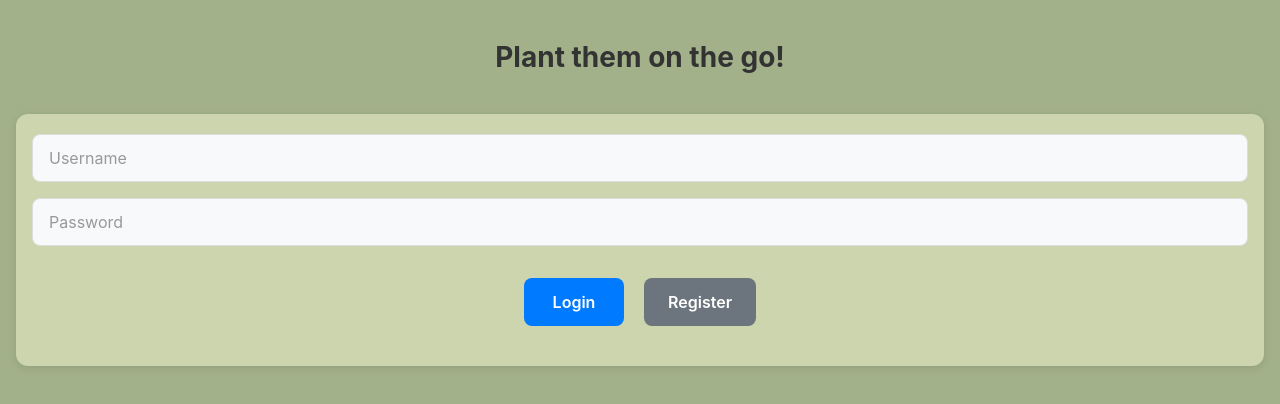
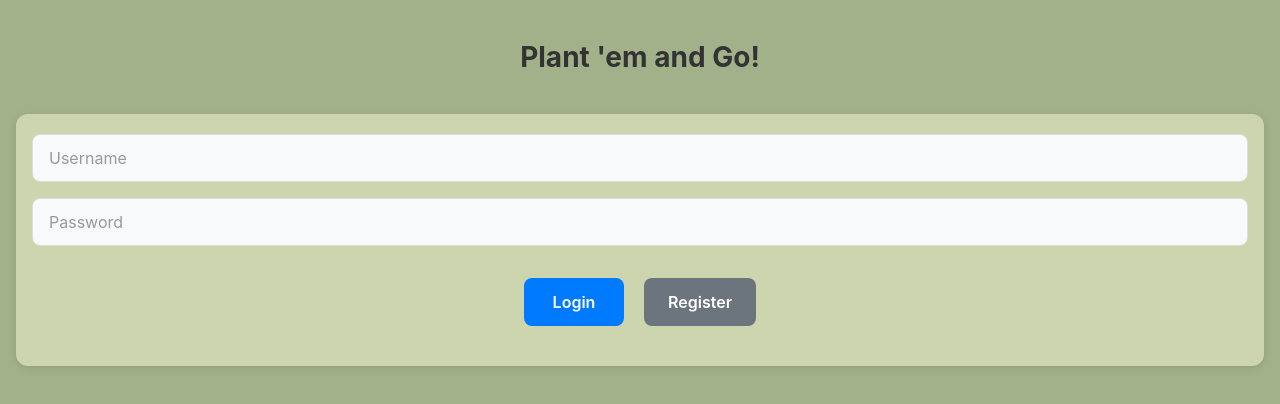
Before and after one commit to KNdud3/Plant-em-and-go, a website: page app/static/index.html in a window 1280 px wide. Drawn offline with Linux system fonts and the light colour scheme.

Commit message:
plant em and go

```diff
--- a/app/static/index.html
+++ b/app/static/index.html
@@ -18,7 +18,7 @@
 <a href="#about" onclick="loadPage('about')">About</a>
 <a href="#contact" onclick="loadPage('contact')">Contact</a> -->
 
-<h1>Plant them on the go!</h1>
+<h1>Plant 'em and Go!</h1>
 <!-- <a href="./templates/distance.html">Go to distance</a>
 <a href = "./templates/dummyMain.html"> Go to main</a> -->
 
```
Also changed, not shown: app/static/plantImages/Lavandula angustifolia.jpg (renamed from app/static/plantImages/Lavandula angustifolia.png).
